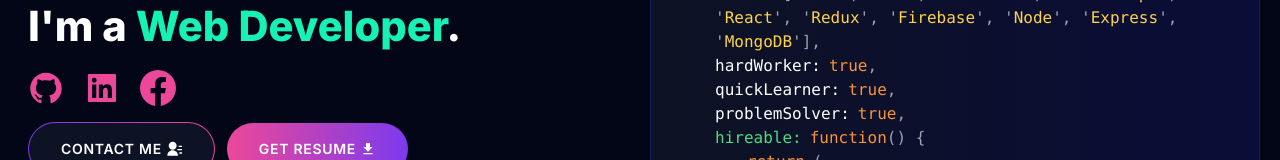
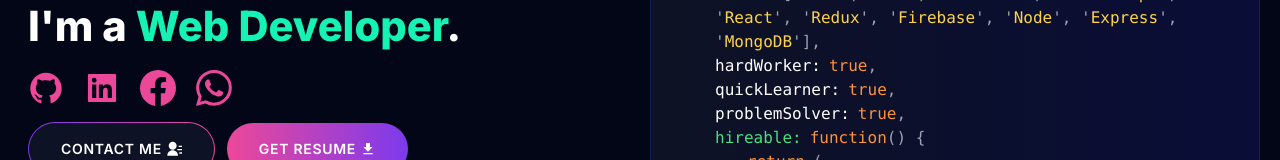
Before and after one commit to sabbir-hosen-dev/Sabbir-Portfolio, a React (Vite) app: page / in a window 1280 px wide. Shown: the part 343-503 px from the top of the page. Built offline with nearby package versions, Linux system fonts and the light colour scheme.

Commit message:
resume link add

```diff
--- a/src/Components/Footer/Footer.jsx
+++ b/src/Components/Footer/Footer.jsx
@@ -1,3 +1,4 @@
+import { AiOutlineWhatsApp } from "react-icons/ai";
 import { AiFillGithub, AiFillLinkedin, AiFillFacebook } from 'react-icons/ai';
 import logo from '../../assets/slogo.png';
 
@@ -38,6 +39,13 @@ const Footer = () => {
               href="https://www.facebook.com/sabbir.hosen.dev">
               <AiFillFacebook className="text-4xl" />
             </a>
+            <a
+              target="_blank"
+              rel="noopener noreferrer"
+             className="transition-all text-pink-500 hover:scale-125 duration-300"
+             href="https://wa.me/+8801313530719">
+              <AiOutlineWhatsApp  className="text-4xl" />
+            </a>
           </div>
         </div>
       </div>
--- a/src/Components/Navber/Navber/Navber.jsx
+++ b/src/Components/Navber/Navber/Navber.jsx
@@ -1,7 +1,7 @@
 // import { BiSun } from 'react-icons/bi';
 // import { BiMoon } from 'react-icons/bi';
-import { useState, useEffect} from 'react';
-import { Link} from 'react-router-dom';
+import { useState, useEffect } from 'react';
+import { Link } from 'react-router-dom';
 // import { ThemeContext } from '../../../Context/ThemeContext';
 
 import logo from '../../../assets/slogo.png';
@@ -77,9 +77,12 @@ function Navbar({ openMenu, setMenu }) {
               } w-full lg:block lg:w-auto`}>
               <ul className="font-medium flex flex-col justify-center items-center lg:border-0 p-4 lg:p-0 lg:px-4 mt-4 border-b border-primaryP/40 rounded-lg  lg:flex-row lg:space-x-8 rtl:space-x-reverse lg:mt-0 text-text gap-3 ">
                 {links}
-               <div className="block lg:hidden">
-               <Btn text="Resume" />
-               </div>
+                <a
+                  className="block lg:hidden"
+                  target='_blank'
+                  href="https://drive.google.com/file/d/1H5-2t4NysEerx1fyaKOI8mUt_GBS2DHq/view?usp=sharing">
+                  <Btn text="Resume" />
+                </a>
               </ul>
               <div className=" lg:hidden flex flex-col gap-3">
                 {/* <div
@@ -93,7 +96,6 @@ function Navbar({ openMenu, setMenu }) {
                     <BiSun className="links" />
                   )}
                 </div> */}
-
               </div>
             </div>
             <div className=" hidden lg:flex items-center gap-3">
@@ -108,7 +110,9 @@ function Navbar({ openMenu, setMenu }) {
                   <BiSun className="links" />
                 )}
               </div> */}
-              <Btn text="Resume" />
+              <a target='_blank'  href="https://drive.google.com/file/d/1H5-2t4NysEerx1fyaKOI8mUt_GBS2DHq/view?usp=sharing">
+              <Btn text="Resume" /></a>
+
             </div>
           </div>
         </div>
--- a/src/Pages/Home/Banner/BannerLeft.jsx
+++ b/src/Pages/Home/Banner/BannerLeft.jsx
@@ -1,14 +1,16 @@
-import { BsFacebook } from "react-icons/bs";
-import { AiFillLinkedin } from "react-icons/ai";
-import { AiFillGithub } from "react-icons/ai";
+import { BsWhatsapp } from 'react-icons/bs';
+import { BsFacebook } from 'react-icons/bs';
+import { AiFillLinkedin } from 'react-icons/ai';
+import { AiFillGithub } from 'react-icons/ai';
 function BannerLeft() {
   return (
     <div>
       <div className="order-2 lg:order-1 flex flex-col items-start justify-center p-2 pb-20 md:pb-10 lg:pt-10">
         <h1 className="text-3xl font-bold leading-10 text-white md:font-extrabold lg:text-[2.6rem] lg:leading-[3.5rem]">
           Hello, <br />
-          This is <span className="text-pink-500">Sabbir Hosen</span> <br /> I&apos;m a
-
+          This is <span className="text-pink-500">
+            Sabbir Hosen
+          </span> <br /> I&apos;m a
           <span className="text-[#16f2b3]"> Web Developer</span>.
         </h1>
         <div className="my-4 flex items-center gap-5">
@@ -18,7 +20,7 @@ function BannerLeft() {
             className="transition-all text-pink-500 hover:scale-125 duration-300"
             href="https://github.com/sabbir-hosen-dev">
             {/* GitHub Icon */}
-           <AiFillGithub className="text-4xl" />
+            <AiFillGithub className="text-4xl" />
           </a>
           <a
             target="_blank"
@@ -34,9 +36,16 @@ function BannerLeft() {
             className="transition-all text-pink-500 hover:scale-125 duration-300"
             href="https://www.linkedin.com/in/sabbir-hosen-dev/">
             {/* LinkedIn Icon */}
-            <BsFacebook  className="text-4xl" />
+            <BsFacebook className="text-4xl" />
           </a>
-
+          <a
+            target="_blank"
+            rel="noopener noreferrer"
+            className="transition-all text-pink-500 hover:scale-125 duration-300"
+            href="https://wa.me/+8801313530719">
+            {/* LinkedIn Icon */}
+            <BsWhatsapp className="text-4xl" />
+          </a>
         </div>
         <div className="flex items-center gap-3">
           <a
@@ -61,7 +70,7 @@ function BannerLeft() {
             role="button"
             target="_blank"
             rel="noopener noreferrer"
-            href="https://drive.google.com/file/d/1eyutpKFFhJ9X-qpQGKhUNnVRkB5Wer00/view?usp=sharing">
+            href="https://drive.google.com/file/d/1H5-2t4NysEerx1fyaKOI8mUt_GBS2DHq/view?usp=sharing">
             <span>Get Resume</span>
             <svg
               stroke="currentColor"
```
